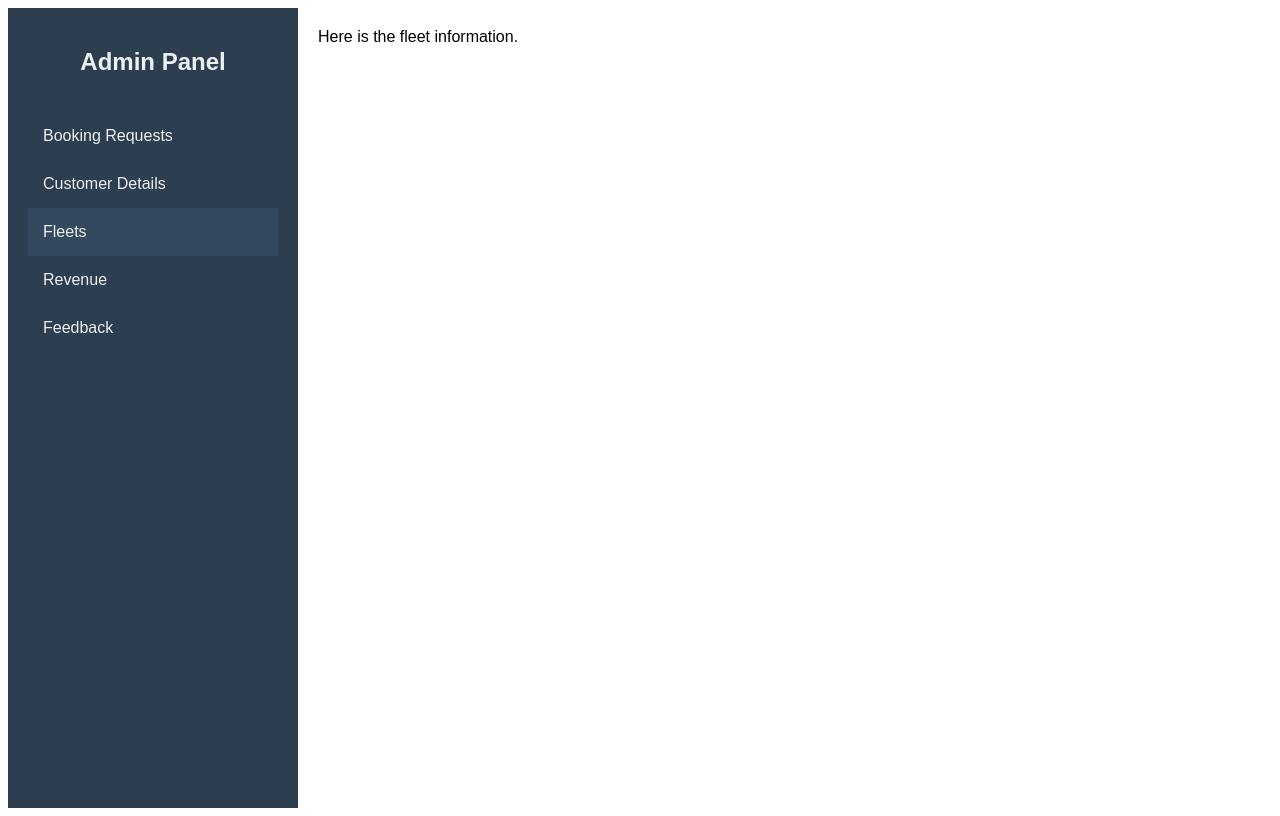
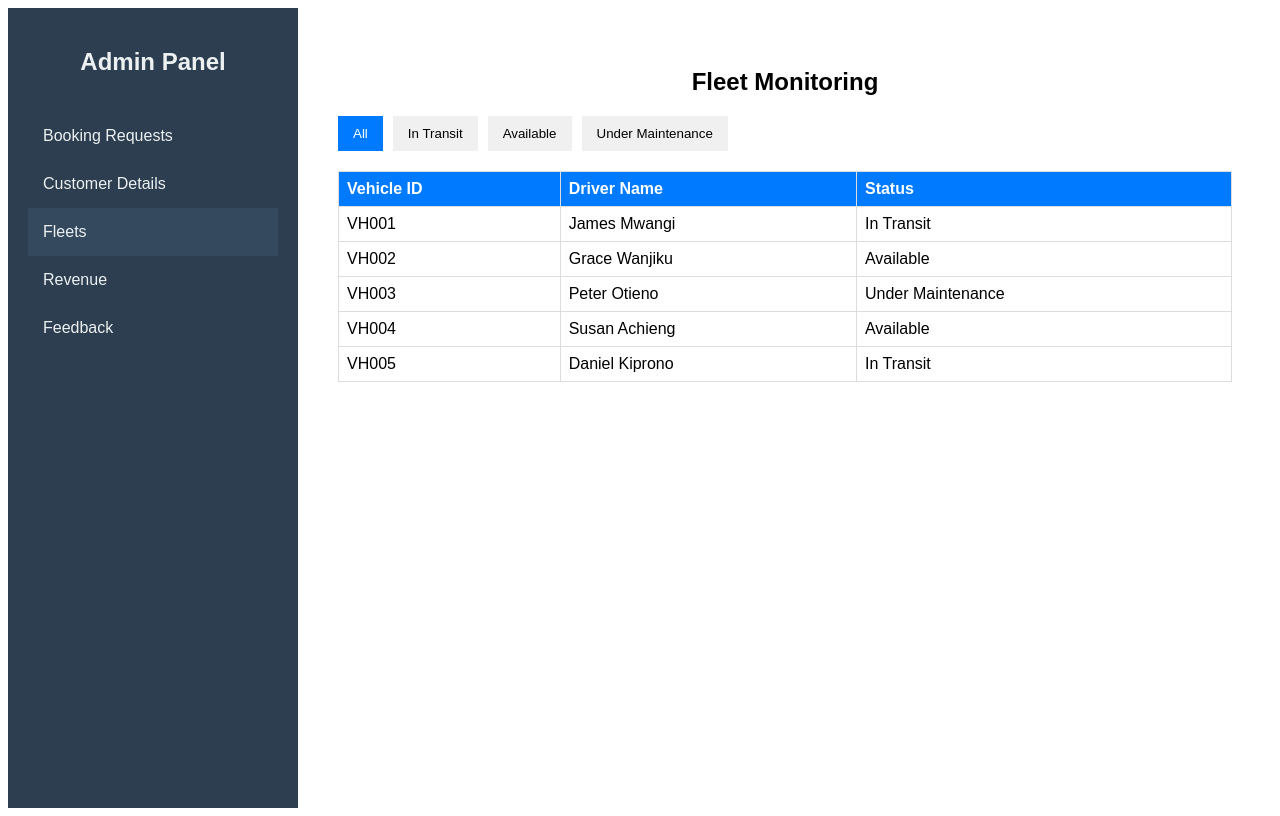
Before and after one commit to Presho99/movers, a React (Create React App) app: page /admin-dashboard in a window 1280 px wide. Both pictures are taken after a click on the item "Fleets". Built offline with nearby package versions, Linux system fonts and the light colour scheme.

Commit message:
Add fleet data

```diff
--- a/src/pages/AdminDashboard.js
+++ b/src/pages/AdminDashboard.js
@@ -1,5 +1,6 @@
 import React, { useState } from 'react';
 import './AdminDashboard.css';
+import Fleet from './Fleet';
 
 function AdminDashboard() {
   const [activeSection, setActiveSection] = useState('Booking Requests');
@@ -94,7 +95,7 @@ function AdminDashboard() {
           </div>
         );
       case 'Fleets':
-        return <div>Here is the fleet information.</div>;
+        return <Fleet/>
       case 'Revenue':
         return <div>Here is the revenue data.</div>;
       case 'Feedback':
--- /dev/null
+++ b/src/pages/Fleet.css
@@ -0,0 +1,38 @@
+.fleet-container {
+    padding: 20px;
+    font-family: Arial, sans-serif;
+  }
+
+  .fleet-filters {
+    margin-bottom: 20px;
+  }
+
+  .fleet-filters button {
+    margin-right: 10px;
+    padding: 10px 15px;
+    border: none;
+    background-color: #f0f0f0;
+    cursor: pointer;
+  }
+
+  .fleet-filters button.active-filter {
+    background-color: #007bff;
+    color: white;
+  }
+
+  .fleet-table {
+    width: 100%;
+    border-collapse: collapse;
+  }
+
+  .fleet-table th,
+  .fleet-table td {
+    border: 1px solid #ddd;
+    padding: 8px;
+    text-align: left;
+  }
+
+  .fleet-table th {
+    background-color: #007bff;
+    color: white;
+  }
--- /dev/null
+++ b/src/pages/Fleet.js
@@ -0,0 +1,91 @@
+import React, { useState } from 'react';
+import './Fleet.css';
+
+const fleetData = [
+  {
+    vehicleId: 'VH001',
+    driverName: 'James Mwangi',
+    status: 'In Transit',
+  },
+  {
+    vehicleId: 'VH002',
+    driverName: 'Grace Wanjiku',
+    status: 'Available',
+  },
+  {
+    vehicleId: 'VH003',
+    driverName: 'Peter Otieno',
+    status: 'Under Maintenance',
+  },
+  {
+    vehicleId: 'VH004',
+    driverName: 'Susan Achieng',
+    status: 'Available',
+  },
+  {
+    vehicleId: 'VH005',
+    driverName: 'Daniel Kiprono',
+    status: 'In Transit',
+  },
+];
+
+function Fleet() {
+  const [filter, setFilter] = useState('All');
+
+  const filteredFleet = fleetData.filter((item) => {
+    if (filter === 'All') return true;
+    return item.status === filter;
+  });
+
+  return (
+    <div className="fleet-container">
+      <h2>Fleet Monitoring</h2>
+      <div className="fleet-filters">
+        <button
+          className={filter === 'All' ? 'active-filter' : ''}
+          onClick={() => setFilter('All')}
+        >
+          All
+        </button>
+        <button
+          className={filter === 'In Transit' ? 'active-filter' : ''}
+          onClick={() => setFilter('In Transit')}
+        >
+          In Transit
+        </button>
+        <button
+          className={filter === 'Available' ? 'active-filter' : ''}
+          onClick={() => setFilter('Available')}
+        >
+          Available
+        </button>
+        <button
+          className={filter === 'Under Maintenance' ? 'active-filter' : ''}
+          onClick={() => setFilter('Under Maintenance')}
+        >
+          Under Maintenance
+        </button>
+      </div>
+      <table className="fleet-table">
+        <thead>
+          <tr>
+            <th>Vehicle ID</th>
+            <th>Driver Name</th>
+            <th>Status</th>
+          </tr>
+        </thead>
+        <tbody>
+          {filteredFleet.map((item) => (
+            <tr key={item.vehicleId}>
+              <td>{item.vehicleId}</td>
+              <td>{item.driverName}</td>
+              <td>{item.status}</td>
+            </tr>
+          ))}
+        </tbody>
+      </table>
+    </div>
+  );
+}
+
+export default Fleet;
```
